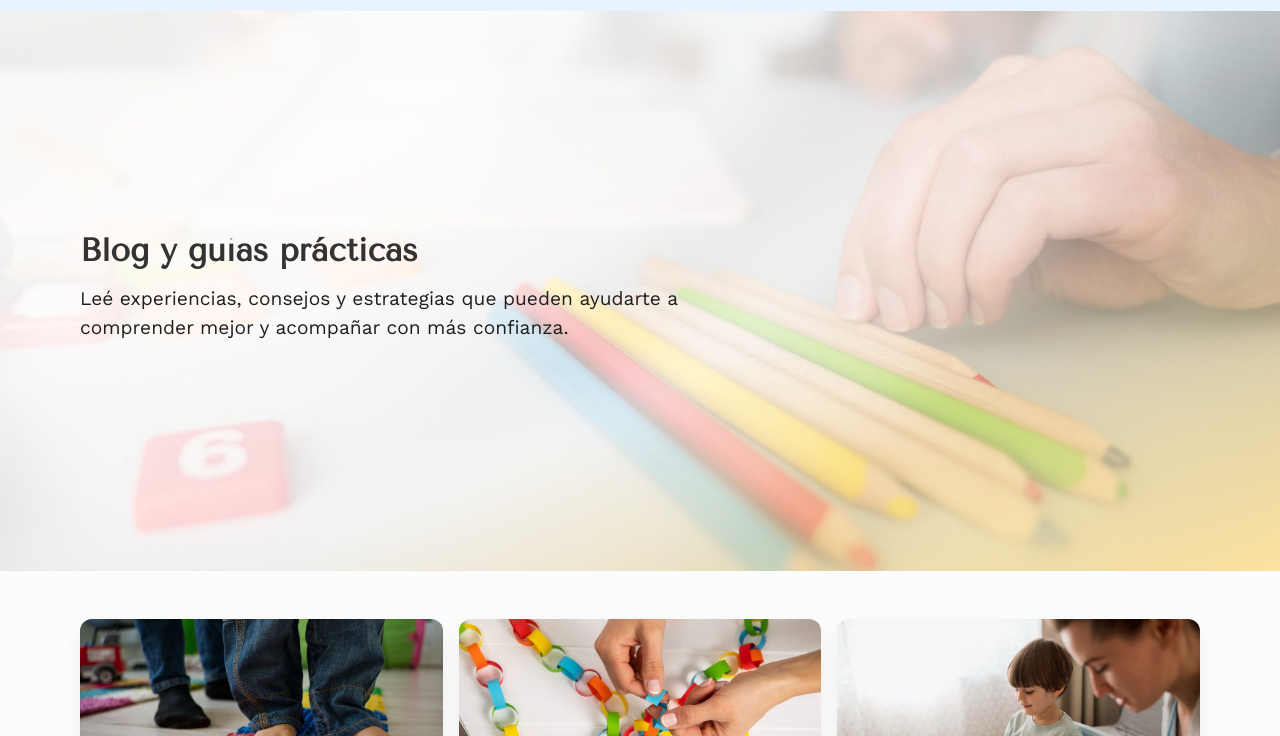
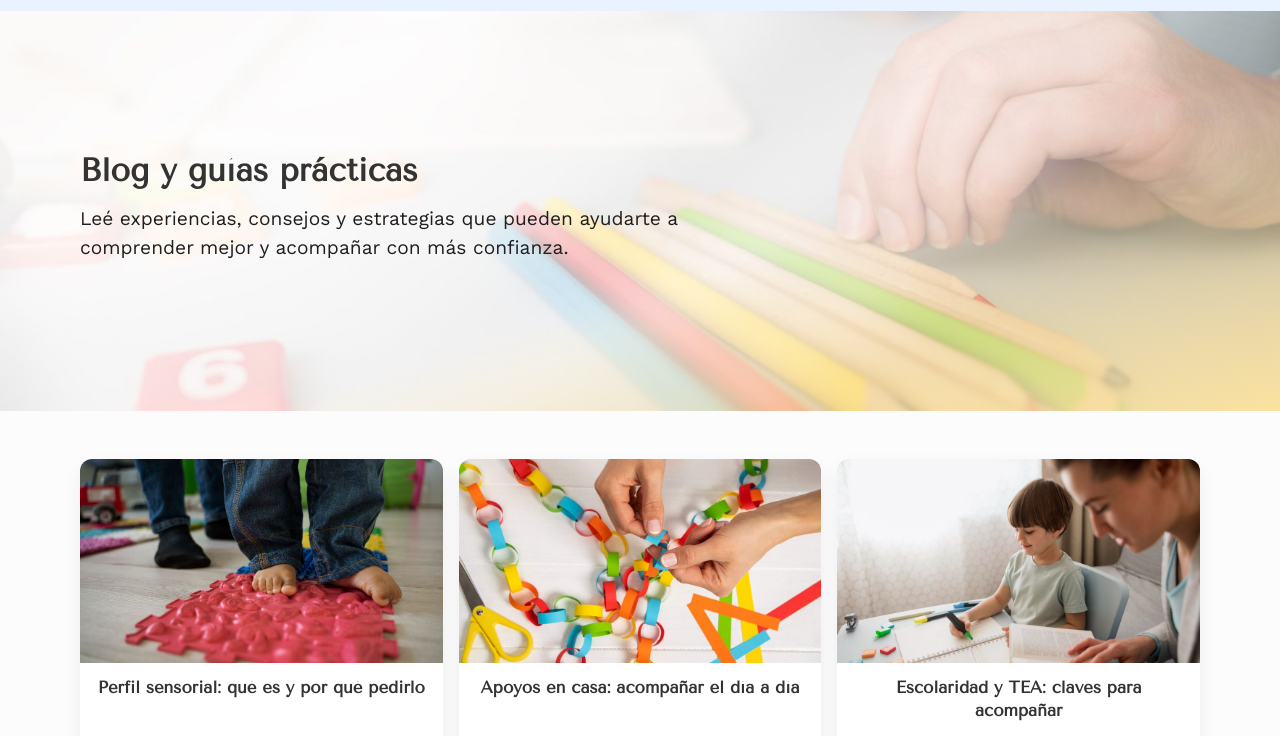
Before and after one commit to maischipper/juntosenelespectro, a plain HTML site: page docs/blog.html in a window 1280 px wide. Shown: the part 64-800 px from the top of the page. Drawn offline with nearby package versions, Linux system fonts and the light colour scheme.

Commit message:
ajuste hero

```diff
--- a/docs/css/styles.css
+++ b/docs/css/styles.css
@@ -494,7 +494,7 @@ p, label, small, input, li {
   background-position: center;
   background-repeat: no-repeat;
   color: #333;
-  padding: 80px 24px;
+  padding: 60px 24px;
   overflow: hidden;
 }
 
@@ -510,7 +510,7 @@ p, label, small, input, li {
 .hero-content {
   position: relative;
   z-index: 1;
-  max-width: 800px;
+  max-width: 700px;
 }
 
 .bg-gradient-blue {
@@ -1170,7 +1170,7 @@ label.required::after { content:" *"; color:#e63946; margin-left:4px; }
     display: flex;
     align-items: center;
     justify-content: center;
-    min-height: 70vh;
+    min-height: 50vh;
   }
 
   .section-hero .hero-content {
```
